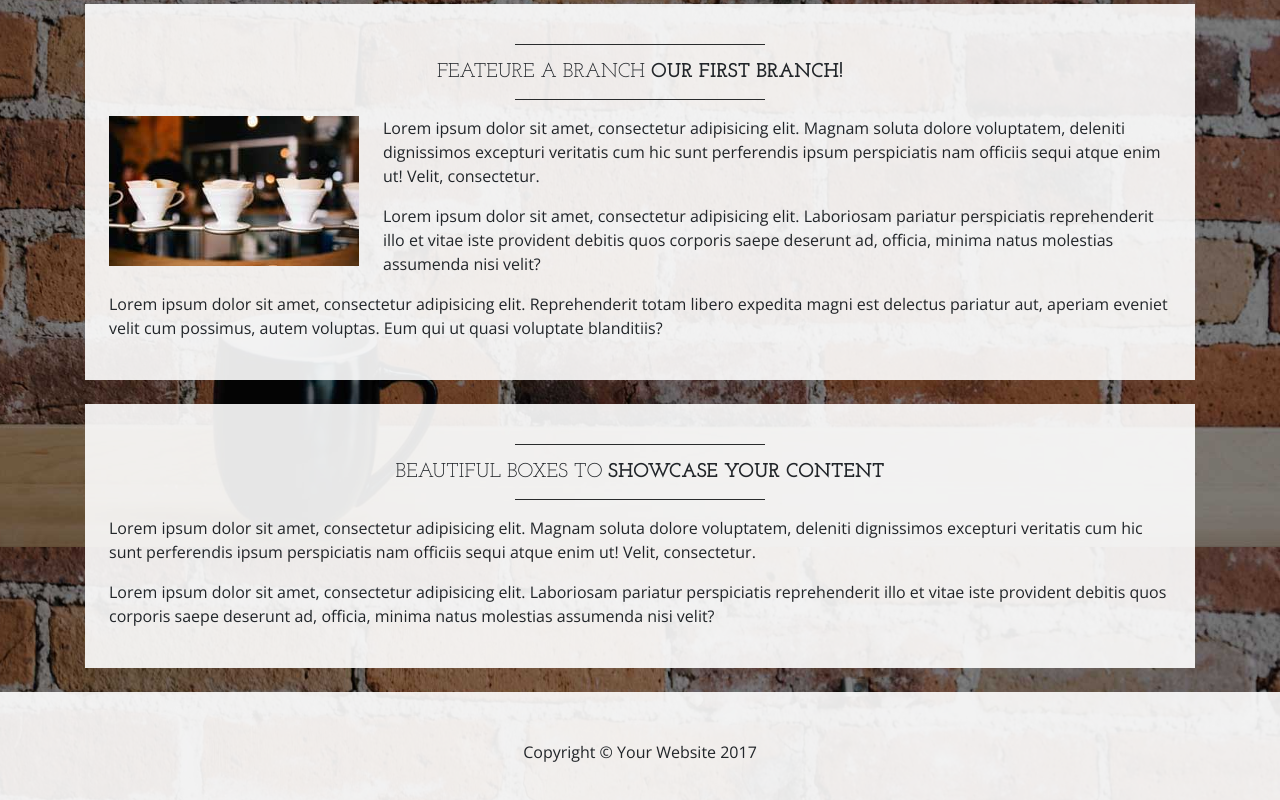
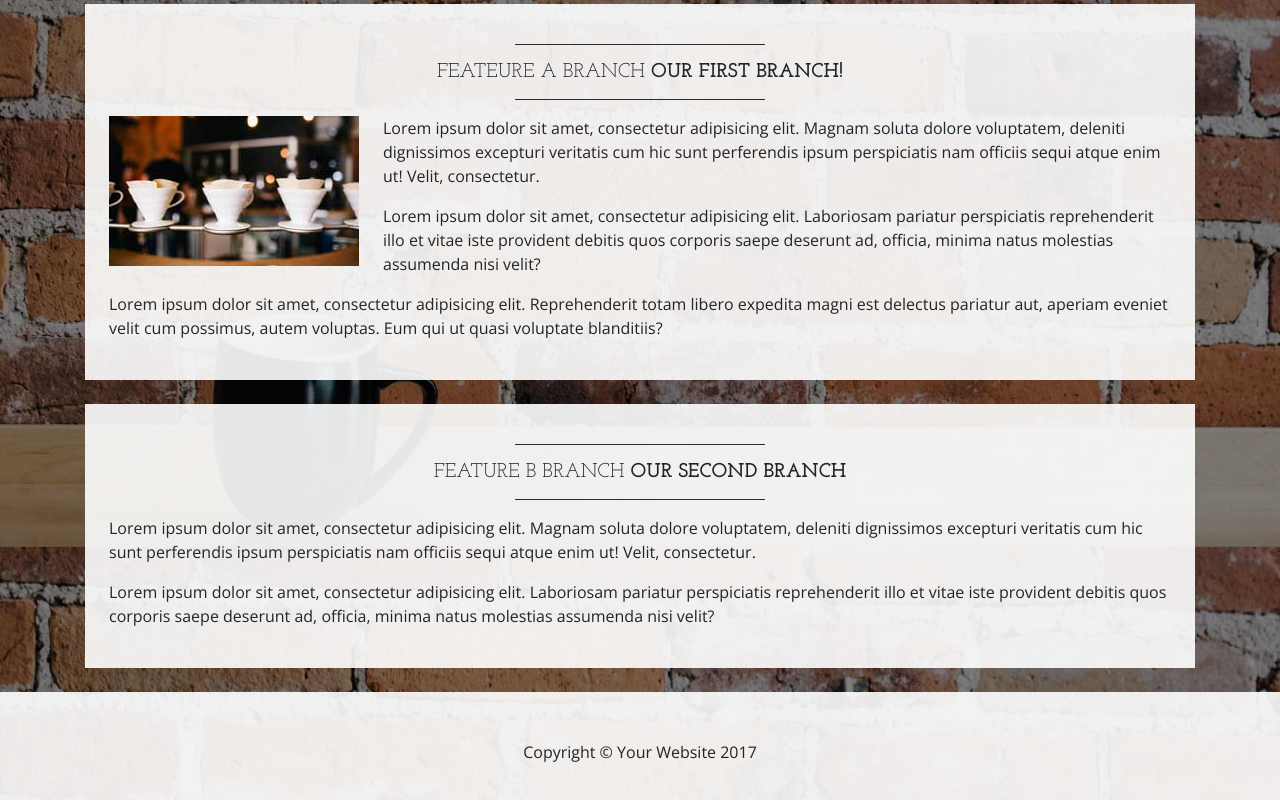
Before and after one commit to fernandosouzadeveloper/learn-github, a website: page index.html in a window 1280 px wide. Shown: the part 1053-1853 px from the top of the page. Drawn offline with nearby package versions, Linux system fonts and the light colour scheme.

Commit message:
Initial commit on branch featureB

```diff
--- a/index.html
+++ b/index.html
@@ -121,8 +121,8 @@
 
       <div class="bg-faded p-4 my-4">
         <hr class="divider">
-        <h2 class="text-center text-lg text-uppercase my-0">Beautiful boxes to
-          <strong>showcase your content</strong>
+        <h2 class="text-center text-lg text-uppercase my-0">Feature B Branch
+          <strong>Our Second Branch</strong>
         </h2>
         <hr class="divider">
         <p>Lorem ipsum dolor sit amet, consectetur adipisicing elit. Magnam soluta dolore voluptatem, deleniti dignissimos excepturi veritatis cum hic sunt perferendis ipsum perspiciatis nam officiis sequi atque enim ut! Velit, consectetur.</p>
```
